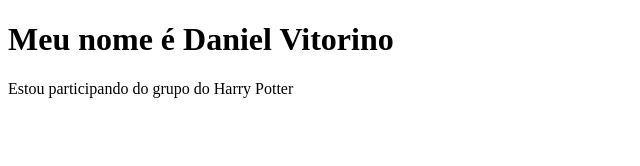
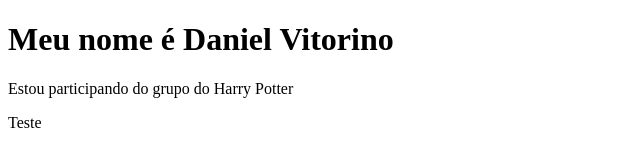
Before and after one commit to Daniel-Vitorino/atividade-02-10-2023, a plain HTML site: page index.html in a window 1280 px wide. Shown: the full height of the page, 0-640 px from the left. Drawn offline with Linux system fonts and the light colour scheme.

Commit message:
Update index.html

```diff
--- a/index.html
+++ b/index.html
@@ -8,5 +8,6 @@
 <body>
     <h1>Meu nome é Daniel Vitorino</h1>
     <p>Estou participando do grupo do Harry Potter</p>
+    <div>Teste</div>
 </body>
 </html>
```
